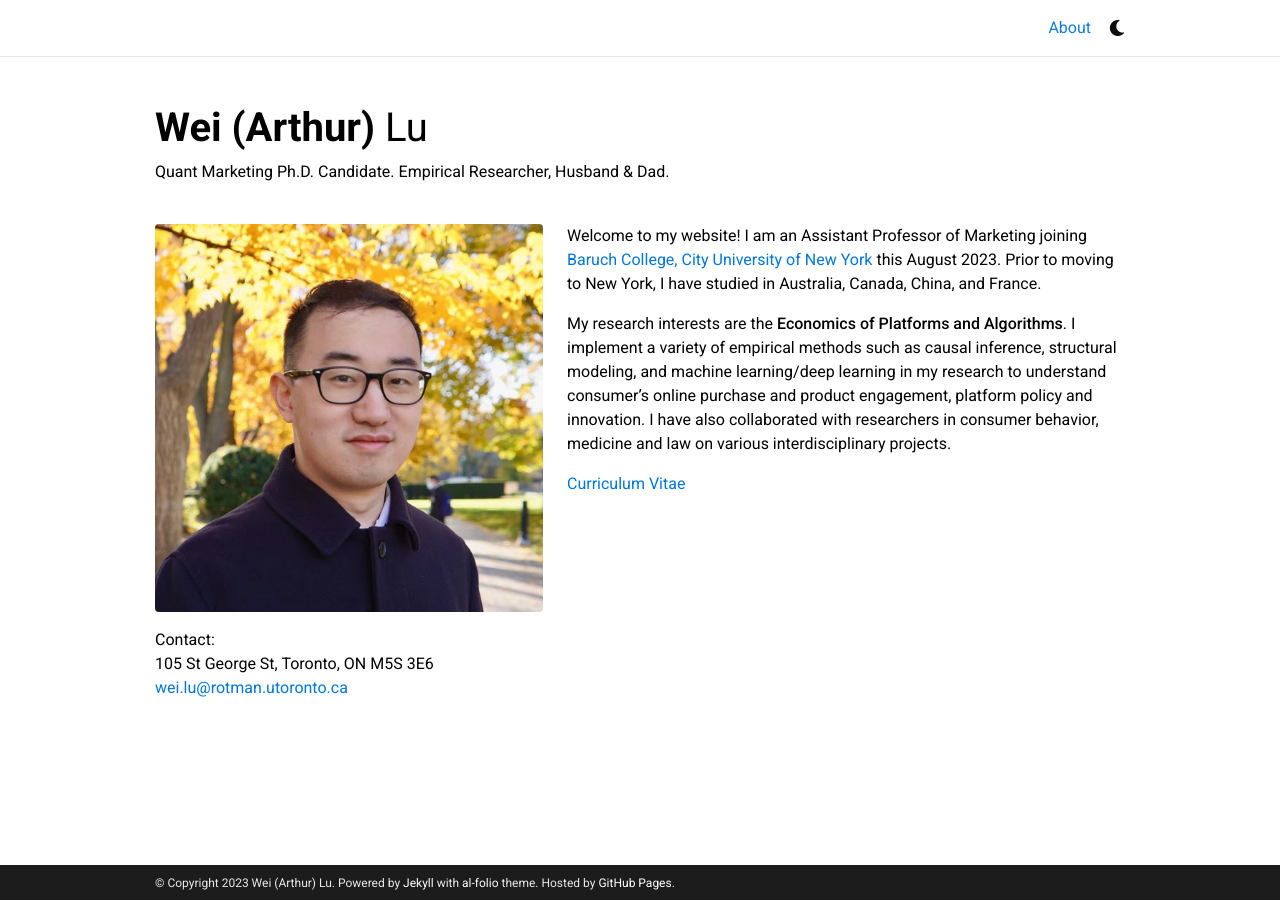
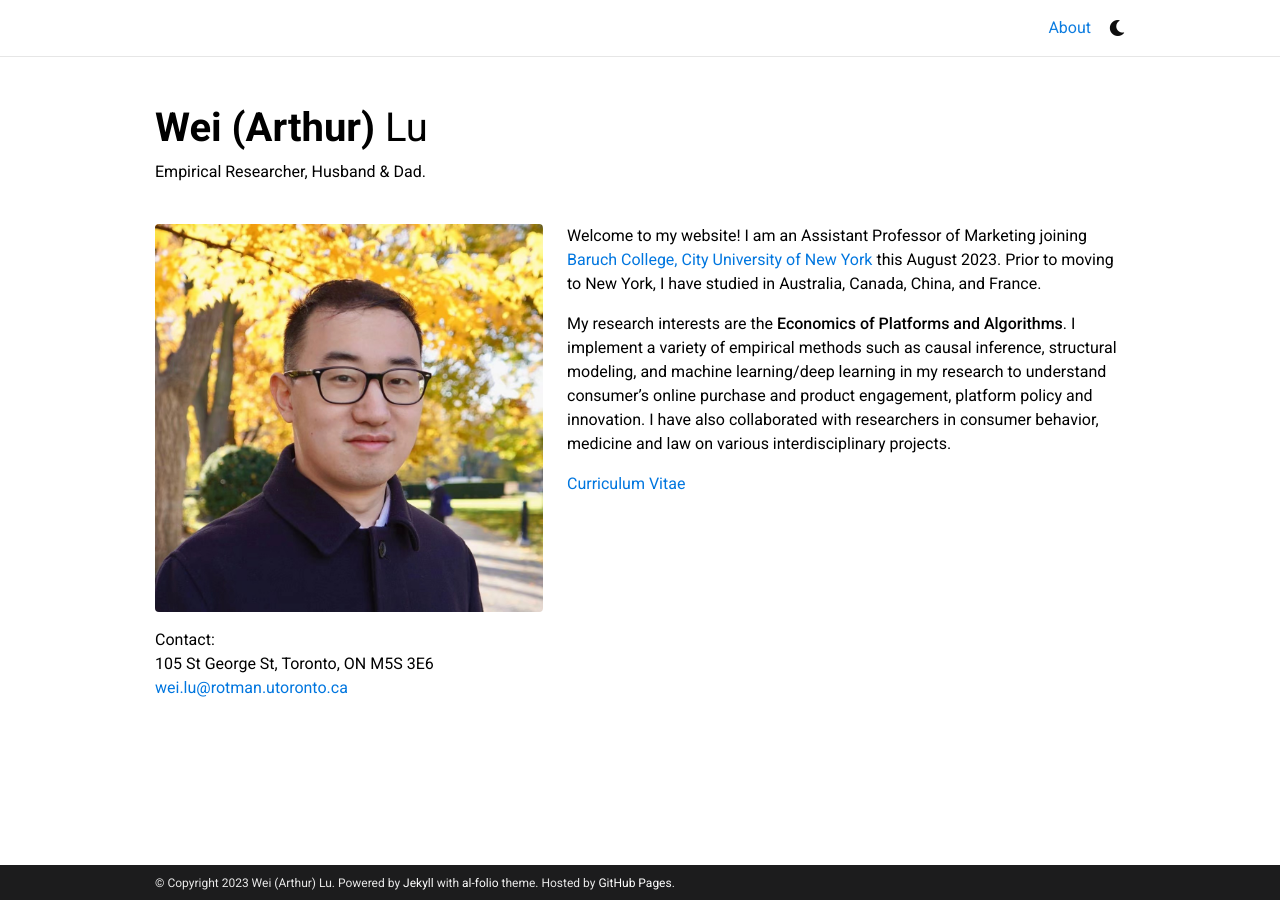
Before and after one commit to weilu-mkt/weilu-mkt.github.io, a Jekyll site: the page built from _pages/about.md, in a window 1280 px wide. Built offline with Jekyll 4.4.1, drawn with Linux system fonts in a browser that asks for light colours; full-size pictures stand in for the smaller copies a plugin makes; comment, search, counter and statistics services are not loaded; a style sheet for code colours, icons or effects is not loaded.

Commit message:
Update about.md

```diff
--- a/_pages/about.md
+++ b/_pages/about.md
@@ -2,7 +2,7 @@
 layout: about
 title: About
 permalink: /
-subtitle: Quant Marketing Ph.D. Candidate. Empirical Researcher, Husband & Dad.
+subtitle: Empirical Researcher, Husband & Dad.
 
 profile:
   align: left
```
